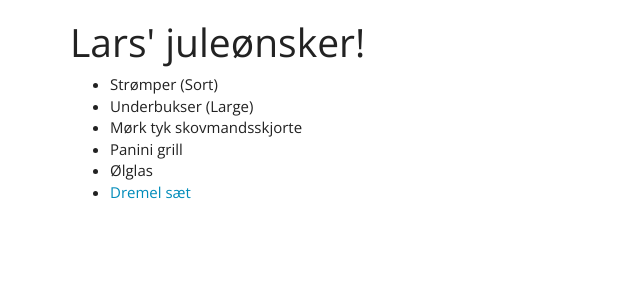
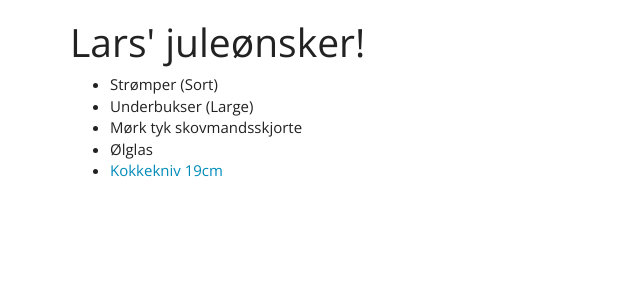
Before and after one commit to larshm/larshm.github.io, a Jekyll site: the page built from index.md, in a window 1280 px wide. Shown: the top 300 px of the page, without its empty margins (0-640 px from the left). Built offline with Jekyll 4.4.1, drawn with Linux system fonts in a browser that asks for light colours.

Commit message:
ønsker 2019

```diff
--- a/index.md
+++ b/index.md
@@ -7,6 +7,5 @@ header: Lars' juleønsker!
 - Strømper (Sort)
 - Underbukser (Large)
 - Mørk tyk skovmandsskjorte
-- Panini grill
 - Ølglas
-- [Dremel sæt](https://www.silvan.dk/dremel-3000-15-multivaerktoej?id=2660-7433559)
+- [Kokkekniv 19cm](https://www.kunstogkokkentoj.dk/da/product/knive/kokkekniv-traeskaft-l-19-cm)
```
